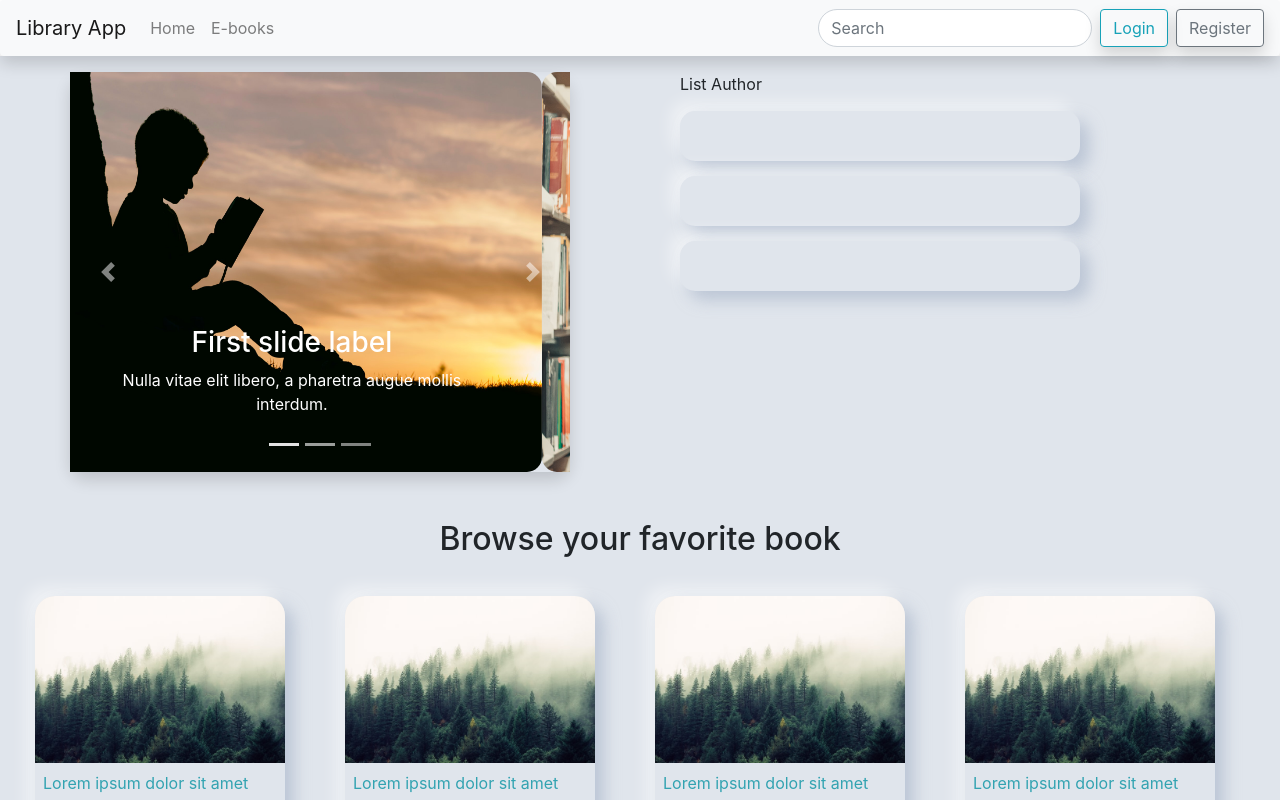
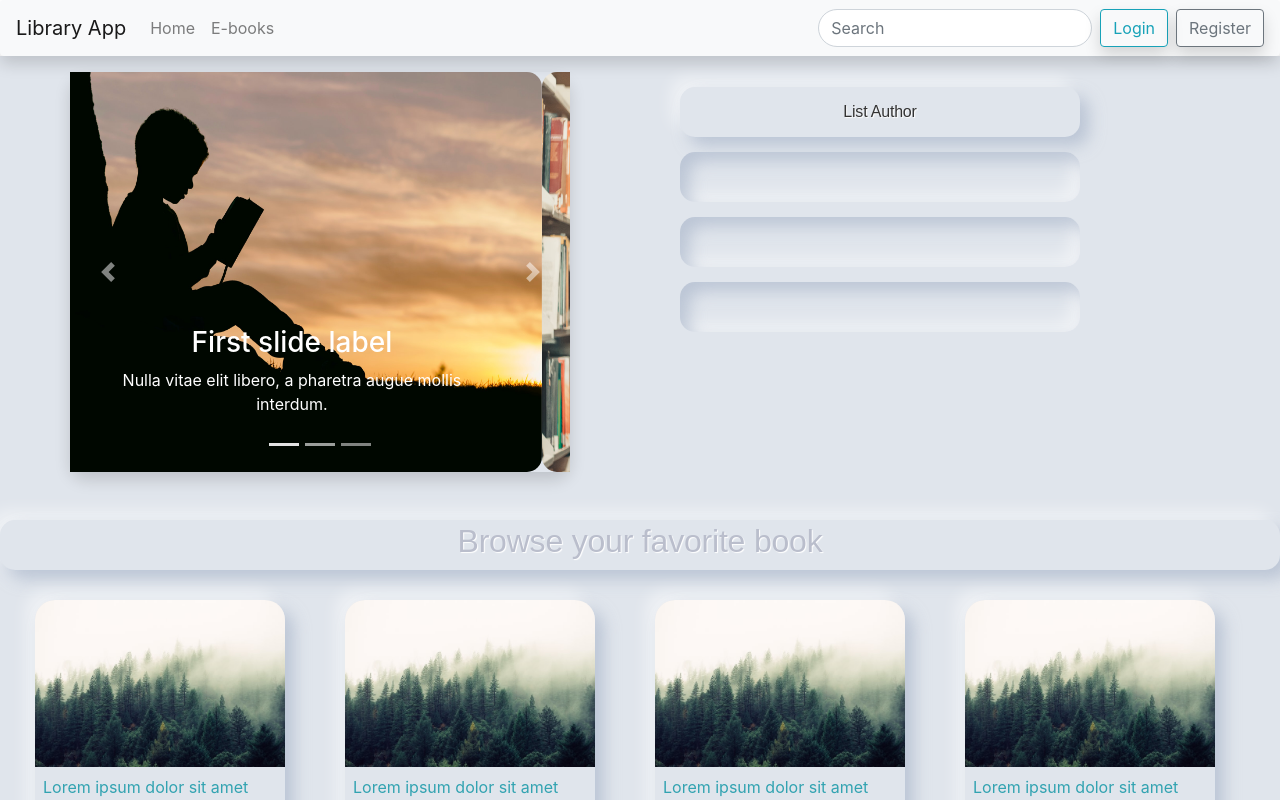
Before and after one commit to luthfidev/muhilibrary-reactjs, a React (Create React App) app: page /test in a window 1280 px wide. Shown: the top 800 px of the page. Built offline with nearby package versions, Linux system fonts and the light colour scheme; what redux-promise-middleware would draw is missing.

Commit message:
Update style.css

```diff
--- a/src/assets/css/style.css
+++ b/src/assets/css/style.css
@@ -24,7 +24,36 @@ html, body, #root {
     background-color: #E0E5EC;
   }
 
+  .landing-title-author {
+    margin-top: 15px;
+    align-items: center;
+    background-color:#E0E5EC;
+    box-shadow: 9px 9px 16px rgb(163,177,198,0.6), -9px -9px 16px    rgba(255,255,255, 0.5);
+    border-radius: 15px;
+    display: flex;
+    justify-content: center;
+    height: 50px;
+    margin-right: 4rem;
+    width: 400px;
+    font-family: 'Montserrat', sans-serif;
+    letter-spacing: -0.2px;
+    color: #333333;
+    text-shadow: 1px 1px 1px #FFF
+  }
+
   .landing-list-author {
+    margin-top: 15px;
+    align-items: center;
+    background-color:#E0E5EC;
+    box-shadow: inset 9px 9px 16px rgb(163,177,198,0.6), -9px -9px 16px    inset rgba(255,255,255, 0.5);
+    border-radius: 15px;
+    display: flex;
+    height: 50px;
+    margin-right: 4rem;
+    width: 400px;
+  }
+
+  .landing-card-title {
     margin-top: 15px;
     align-items: center;
     background-color:#E0E5EC;
@@ -33,7 +62,13 @@ html, body, #root {
     display: flex;
     height: 50px;
     margin-right: 4rem;
-    width: 400px;
+  }
+
+  .landing-card-title h2{
+    font-family: 'Montserrat', sans-serif;
+    letter-spacing: -0.2px;
+    color: #BABECC;
+    text-shadow: 1px 1px 1px #FFF
   }
 
   .card-book {
@@ -55,6 +90,7 @@ html, body, #root {
     background: #E0E5EC;
     box-shadow: inset 20px 20px 60px #bec3c9,
             inset -20px -20px 60px #ffffff;
+            transform: scale(0.98);
   }
 
   .card-book-text {
@@ -77,6 +113,7 @@ html, body, #root {
 
   .card-book-btn  a:hover{
     box-shadow: inset -4px -4px 10px rgba(255,255,255,0.5), inset 4px 4px 10px rgba(0,0,0,0.1);
+
   }
 
 
```
